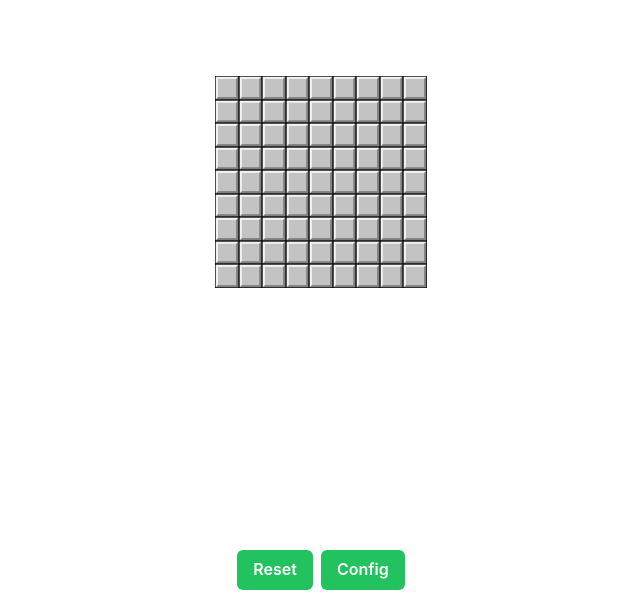
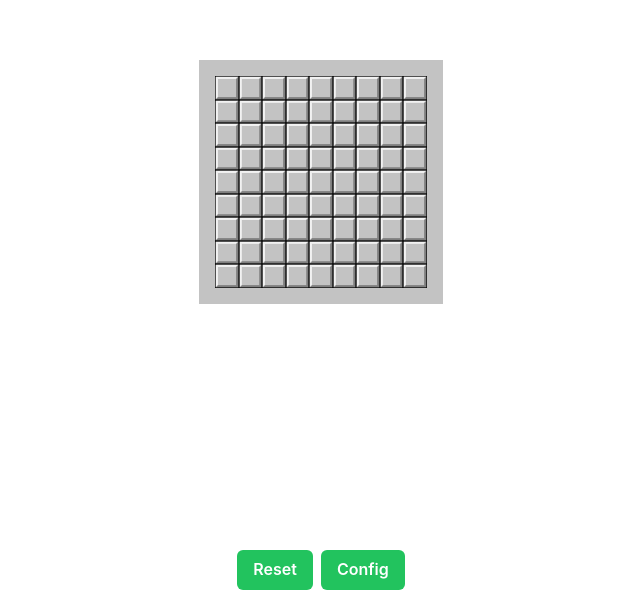
Before and after one commit to kuman514/ViteMinesweeper, a React (Vite) app: page / in a window 1280 px wide. Shown: the part 194-800 px from the top of the page, without its empty margins (319-959 px from the left). Built offline with nearby package versions, Linux system fonts and the light colour scheme.

Commit message:
style(game): add padding window for board

```diff
--- a/src/components/molecules/Board/index.tsx
+++ b/src/components/molecules/Board/index.tsx
@@ -16,6 +16,11 @@ const Root = styled.div`
   align-items: center;
 `;
 
+const BoardWindow = styled.div`
+  background-color: #c3c3c3;
+  padding: 2vmin;
+`;
+
 function Board() {
   const width = useGameStore((state) => state.width);
   const height = useGameStore((state) => state.height);
@@ -29,7 +34,9 @@ function Board() {
 
   return (
     <Root>
-      <BoardContainer>{tiles}</BoardContainer>
+      <BoardWindow>
+        <BoardContainer>{tiles}</BoardContainer>
+      </BoardWindow>
     </Root>
   );
 }
```
